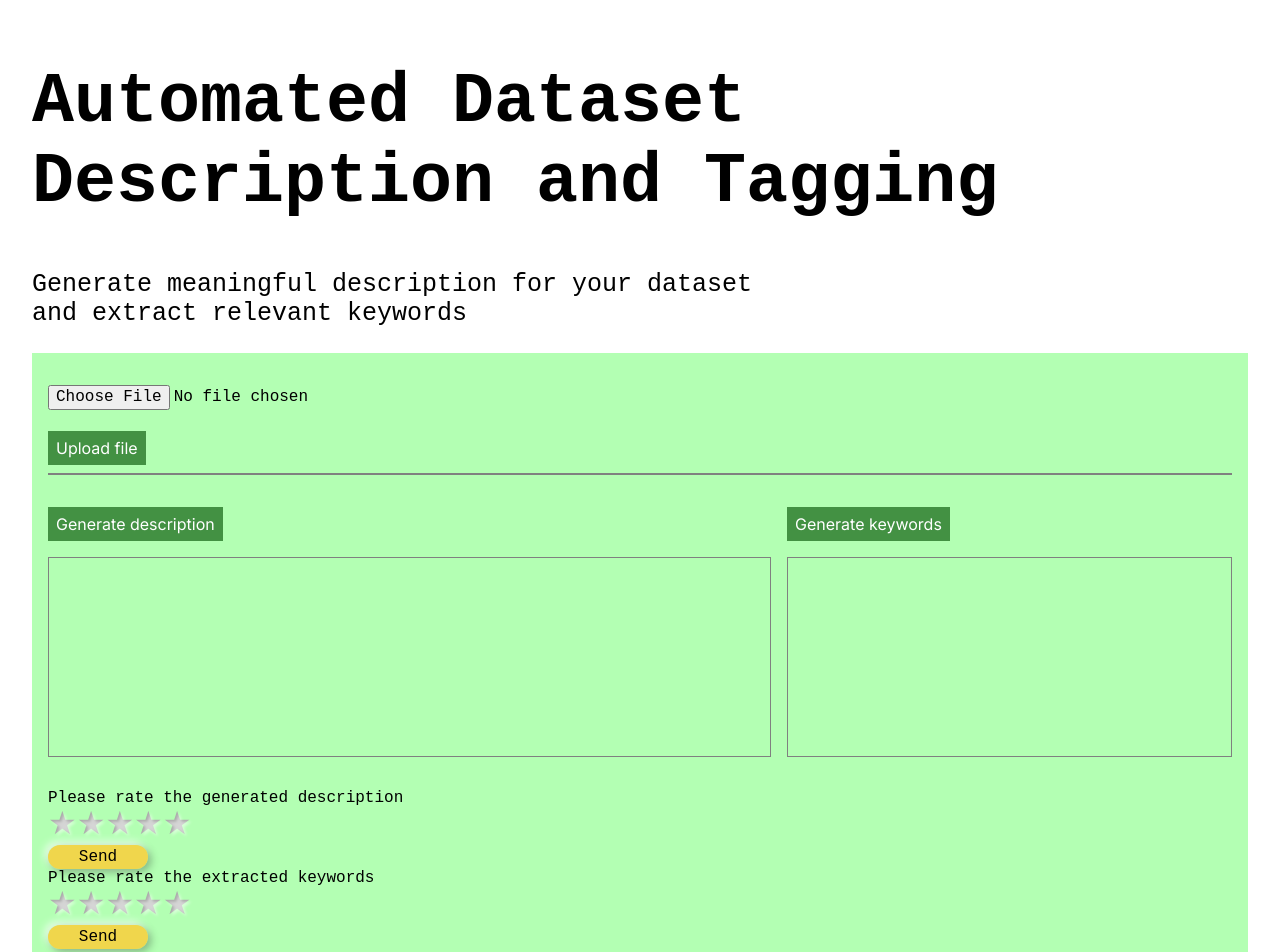
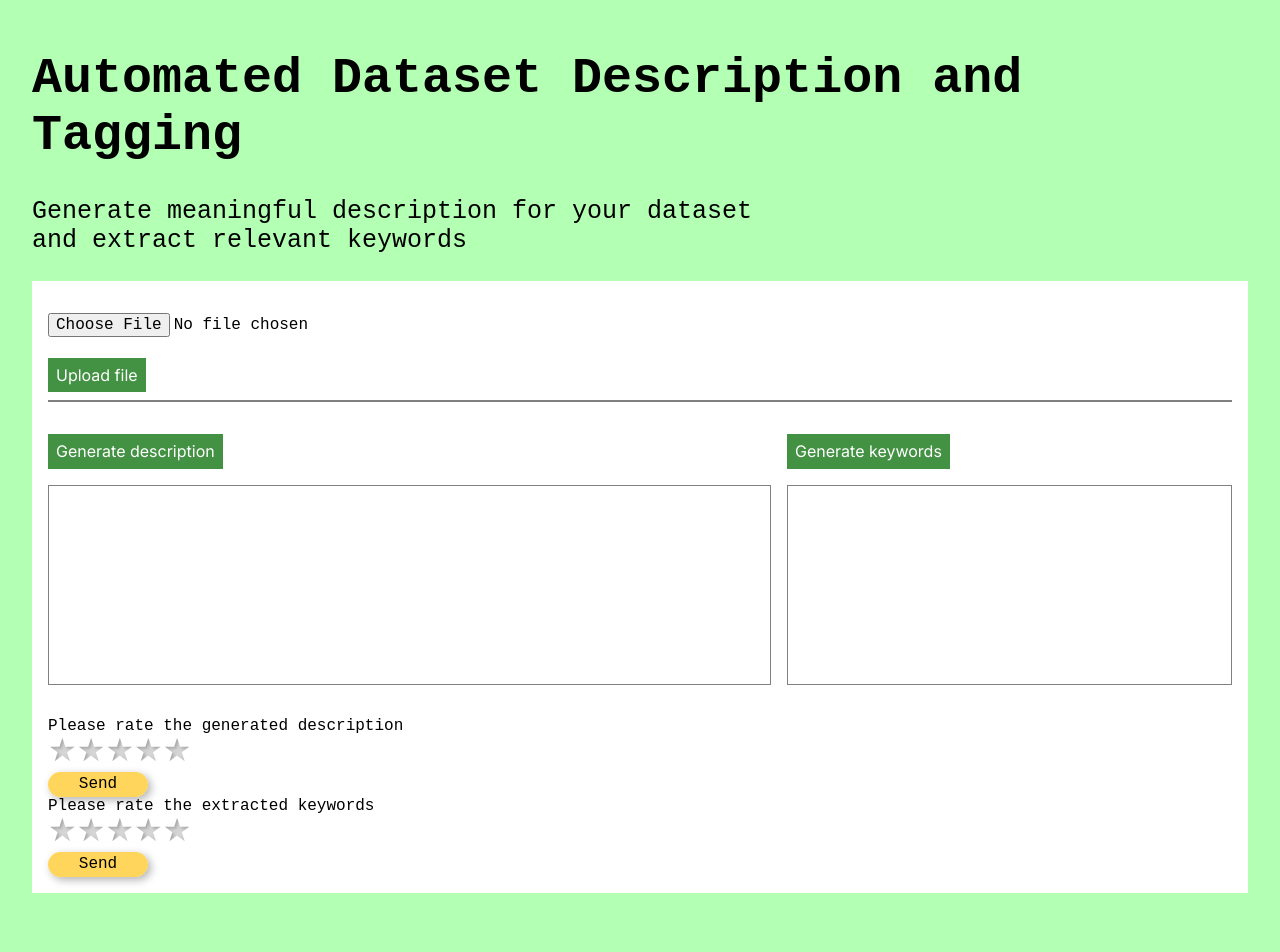
Before and after one commit to Benedicte2019/web_dataset_tagging, a plain HTML site: page frontend/main.html in a window 1280 px wide. Shown: the top 952 px of the page. Drawn offline with nearby package versions, Linux system fonts and the light colour scheme.

Commit message:
change style

```diff
--- a/frontend/main.css
+++ b/frontend/main.css
@@ -5,6 +5,7 @@
 
 }
 body {
+    background-color: rgb(179, 255, 179);
     height: 100%;
     padding-left: 2em;
     padding-top: 1em;
@@ -17,7 +18,7 @@ body {
 }
 
 .dt-overview, .dt-desc-tag, .survey {
-    background-color: rgb(179, 255, 179);
+    background-color: white;
     padding: 1em;
     /* rgb(0, 51, 0); - dark green */
 }
@@ -35,7 +36,7 @@ body {
     /* padding-bottom: 1em; */
     /* font-family: monospace, monospace; */
     width: 90%;
-    font-size: 35px;
+    font-size: 25px;
 }
 
 .subtitle {
```
